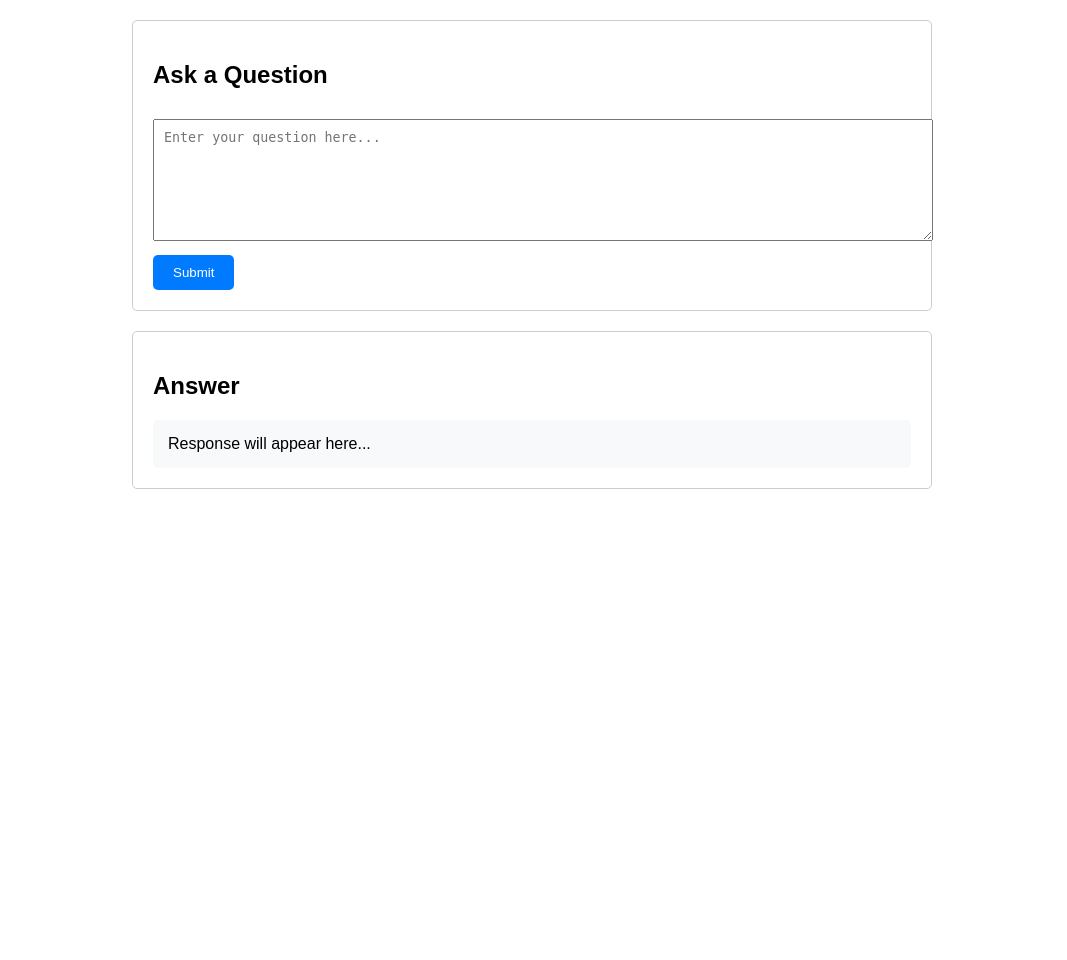
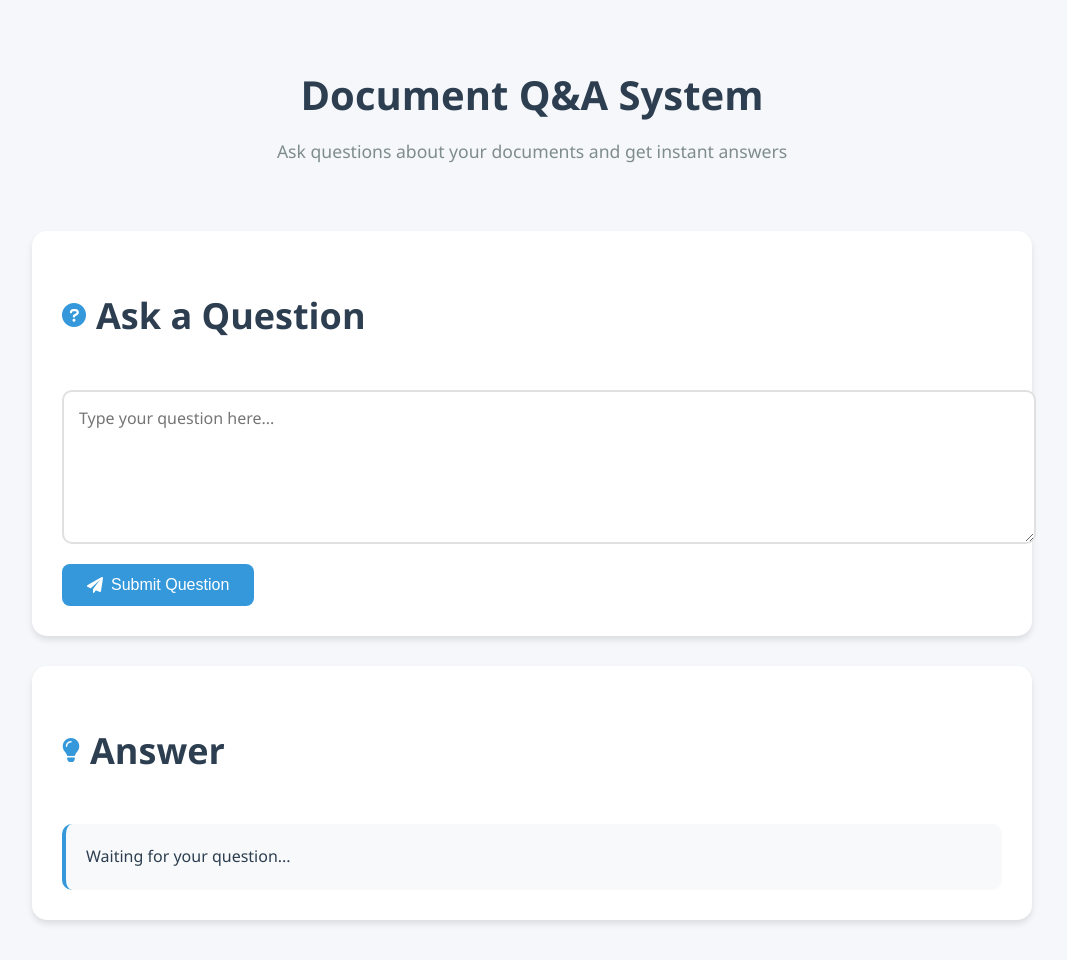
Before and after one commit to myhackera/QA-System, a Flask app: page / in a window 1280 px wide. Shown: the whole page, without its empty margins (108-1175 px from the left). Before the commit the page ends 489 px from the top, so only its background shows below. Run offline with Flask 3, Linux system fonts and the light colour scheme.

Commit message:
Beautify the UI

```diff
--- a/static/css/style.css
+++ b/static/css/style.css
@@ -1,45 +1,132 @@
 body {
-    font-family: Arial, sans-serif;
-    max-width: 800px;
-    margin: 0 auto;
-    padding: 20px;
+    font-family: 'Segoe UI', Tahoma, Geneva, Verdana, sans-serif;
+    background: #f5f7fb;
+    margin: 0;
+    padding: 40px 20px;
 }
 
 .container {
+    max-width: 1000px;
+    margin: 0 auto;
     display: flex;
     flex-direction: column;
-    gap: 20px;
+    gap: 30px;
+}
+
+.header {
+    text-align: center;
+    margin-bottom: 20px;
+}
+
+.header h1 {
+    color: #2c3e50;
+    font-size: 2.5em;
+    margin-bottom: 10px;
+}
+
+.header p {
+    color: #7f8c8d;
+    font-size: 1.1em;
 }
 
 .input-section, .output-section {
-    padding: 20px;
-    border: 1px solid #ccc;
-    border-radius: 5px;
+    background: white;
+    padding: 30px;
+    border-radius: 15px;
+    box-shadow: 0 4px 6px rgba(0, 0, 0, 0.1);
+    transition: transform 0.2s;
+}
+
+.input-section:hover, .output-section:hover {
+    transform: translateY(-2px);
+}
+
+.section-title {
+    color: #2c3e50;
+    font-size: 1.5em;
+    margin-bottom: 20px;
+    display: flex;
+    align-items: center;
+    gap: 10px;
+}
+
+.section-title i {
+    color: #3498db;
 }
 
 textarea {
     width: 100%;
-    min-height: 100px;
-    margin: 10px 0;
-    padding: 10px;
+    min-height: 120px;
+    padding: 15px;
+    border: 2px solid #e0e0e0;
+    border-radius: 10px;
+    font-size: 16px;
+    transition: border-color 0.3s;
+    resize: vertical;
+    font-family: inherit;
+}
+
+textarea:focus {
+    outline: none;
+    border-color: #3498db;
 }
 
 button {
-    padding: 10px 20px;
-    background-color: #007bff;
+    background: #3498db;
     color: white;
+    padding: 12px 25px;
     border: none;
-    border-radius: 5px;
+    border-radius: 8px;
+    font-size: 16px;
     cursor: pointer;
+    transition: all 0.3s;
+    display: flex;
+    align-items: center;
+    gap: 8px;
+    margin-top: 15px;
 }
 
 button:hover {
-    background-color: #0056b3;
+    background: #2980b9;
+    transform: translateY(-2px);
+}
+
+button:active {
+    transform: translateY(0);
 }
 
 #response {
     white-space: pre-wrap;
-    background-color: #f8f9fa;
-    padding: 15px;
-    border-radius: 5px;
+    background: #f8f9fa;
+    padding: 20px;
+    border-radius: 10px;
+    border-left: 4px solid #3498db;
+    font-size: 16px;
+    line-height: 1.6;
+    color: #2c3e50;
+    margin-top: 15px;
 }
+
+.loading {
+    display: flex;
+    align-items: center;
+    gap: 10px;
+    color: #7f8c8d;
+}
+
+.loading::after {
+    content: "...";
+    animation: dots 1.5s steps(5, end) infinite;
+}
+
+@keyframes dots {
+    0%, 20% { content: "."; }
+    40% { content: ".."; }
+    60%, 100% { content: "..."; }
+}
+
+.error {
+    color: #e74c3c;
+    background: #fdeaea;
+    border-left-color: #e74c3c;
+}
--- a/static/js/main.js
+++ b/static/js/main.js
@@ -1,14 +1,19 @@
 async function askQuestion() {
     const question = document.getElementById('question').value;
     const response = document.getElementById('response');
+    const button = document.querySelector('button');
 
-    if (!question) {
+    if (!question.trim()) {
         response.textContent = 'Please enter a question';
+        response.classList.add('error');
         return;
     }
 
     try {
-        response.textContent = 'Loading...';
+        button.disabled = true;
+        response.classList.remove('error');
+        response.innerHTML = '<div class="loading">Getting answer</div>';
+
         const result = await fetch('http://localhost:5001/ask', {
             method: 'POST',
             headers: {
@@ -18,9 +23,34 @@ async function askQuestion() {
         });
 
         const data = await result.json();
-        response.textContent = data.answer;
+
+        if (data.error) {
+            throw new Error(data.error);
+        }
+
+        response.innerHTML = formatResponse(data.answer);
+
     } catch (error) {
-        response.textContent = 'Error: Could not get response from server';
-        console.error('Error:', error);
+        response.innerHTML = `<div class="error">
+            <i class="fas fa-exclamation-circle"></i>
+            Error: ${error.message || 'Could not get response from server'}
+        </div>`;
+    } finally {
+        button.disabled = false;
     }
 }
+
+function formatResponse(text) {
+    // Add basic formatting to the response
+    return text
+        .split('\n')
+        .map(line => `<p>${line}</p>`)
+        .join('');
+}
+
+// Add keyboard shortcut (Ctrl/Cmd + Enter) to submit
+document.getElementById('question').addEventListener('keydown', function(e) {
+    if ((e.ctrlKey || e.metaKey) && e.key === 'Enter') {
+        askQuestion();
+    }
+});
--- a/templates/index.html
+++ b/templates/index.html
@@ -3,17 +3,33 @@
 <head>
     <title>Document Q&A System</title>
     <link rel="stylesheet" href="{{ url_for('static', filename='css/style.css') }}">
+    <link rel="stylesheet" href="https://cdnjs.cloudflare.com/ajax/libs/font-awesome/6.0.0/css/all.min.css">
 </head>
 <body>
     <div class="container">
+        <div class="header">
+            <h1>Document Q&A System</h1>
+            <p>Ask questions about your documents and get instant answers</p>
+        </div>
+
         <div class="input-section">
-            <h2>Ask a Question</h2>
-            <textarea id="question" placeholder="Enter your question here..."></textarea>
-            <button onclick="askQuestion()">Submit</button>
+            <div class="section-title">
+                <i class="fas fa-question-circle"></i>
+                <h2>Ask a Question</h2>
+            </div>
+            <textarea id="question" placeholder="Type your question here..."></textarea>
+            <button onclick="askQuestion()">
+                <i class="fas fa-paper-plane"></i>
+                Submit Question
+            </button>
         </div>
+
         <div class="output-section">
-            <h2>Answer</h2>
-            <div id="response">Response will appear here...</div>
+            <div class="section-title">
+                <i class="fas fa-lightbulb"></i>
+                <h2>Answer</h2>
+            </div>
+            <div id="response">Waiting for your question...</div>
         </div>
     </div>
     <script src="{{ url_for('static', filename='js/main.js') }}"></script>
```
Also changed, not shown: 1 other file.
